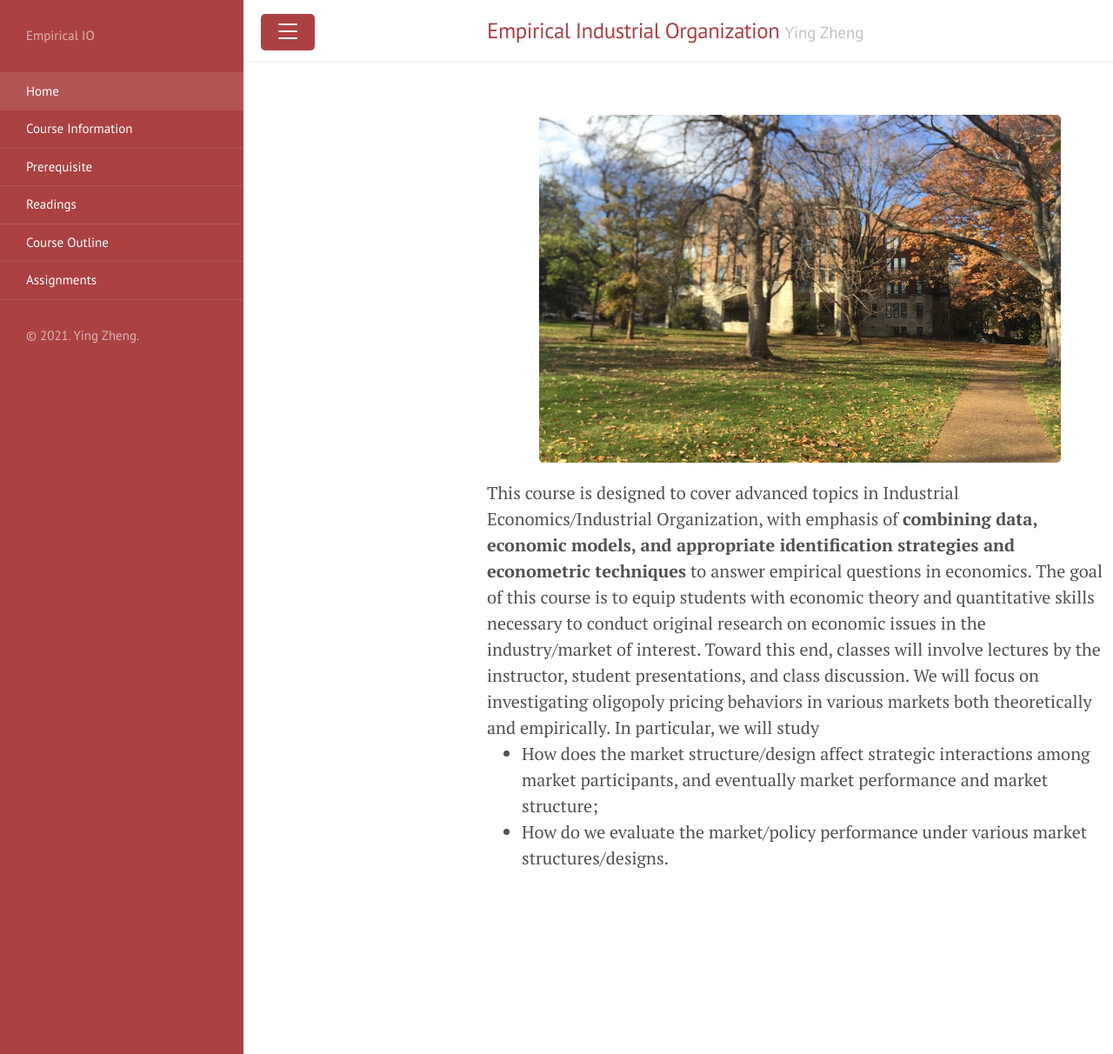
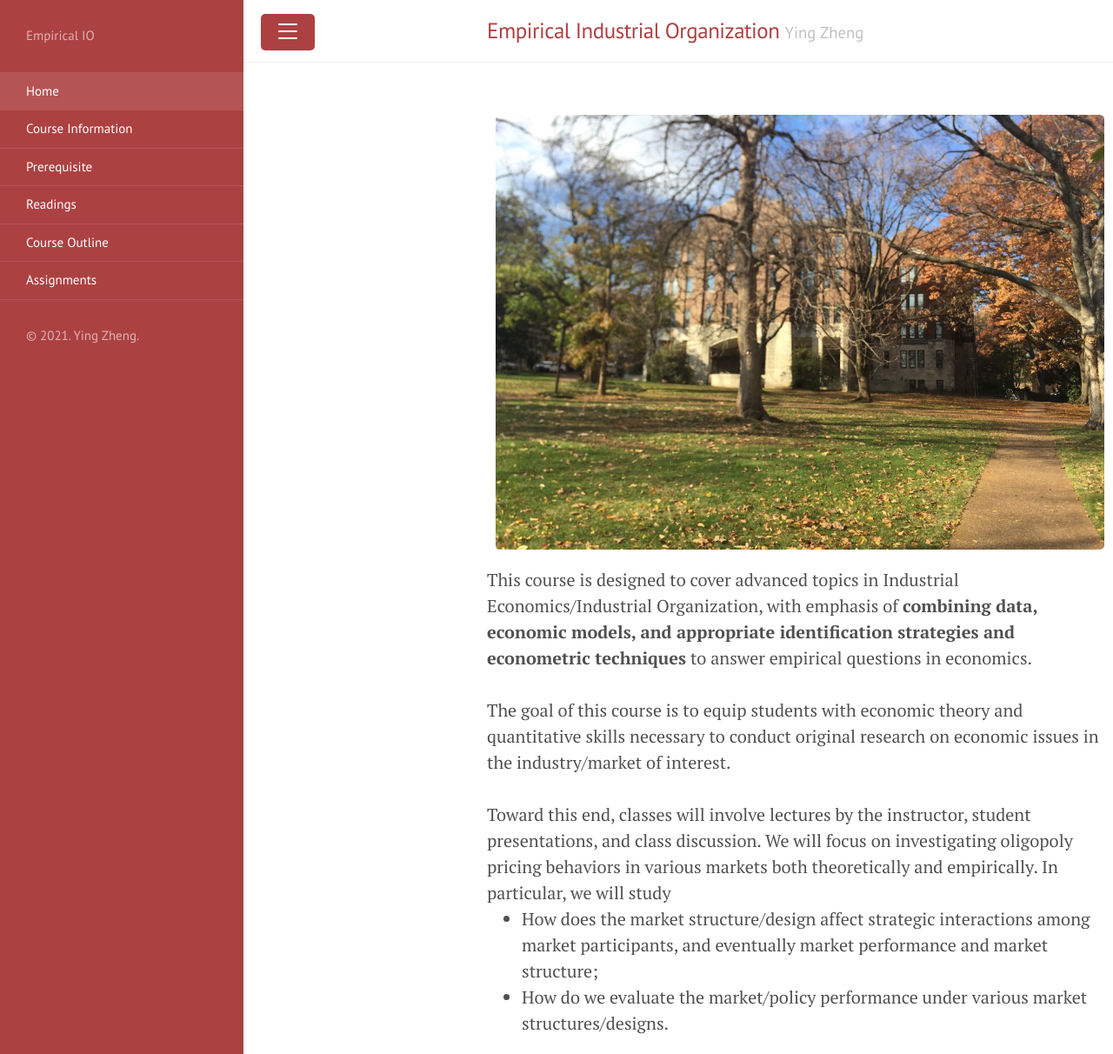
Before and after one commit to yingzheng-econ/Empirical-IO-Course, a Jekyll site: the page built from index.html, in a window 1280 px wide and 1212 px high. Shown: the whole window at 87% size. Built offline with Jekyll 4.4.1, drawn with Linux system fonts in a browser that asks for light colours; the list of posts is cut into pages by our own code.

Commit message:
update homepage

```diff
--- a/index.html
+++ b/index.html
@@ -4,10 +4,16 @@ title: Home
 ---
 
 <p align="center">
-<img src="{{site.url}}/image/IO.png" height="400" width="600" />
+<img src="{{site.url}}/image/IO.png" height="500" width="700" />
 </p>
 
-This course is designed to cover advanced topics in Industrial Economics/Industrial Organization, with emphasis of <b>combining data, economic models, and appropriate identification strategies and econometric techniques</b> to answer empirical questions in economics. The goal of this course is to equip students with economic theory and quantitative skills necessary to conduct original research on economic issues in the industry/market of interest. Toward this end, classes will involve lectures by the instructor, student presentations, and class discussion. We will focus on investigating oligopoly pricing behaviors in various markets both theoretically and empirically. In particular, we will study<br>
+This course is designed to cover advanced topics in Industrial Economics/Industrial Organization, with emphasis of <b>combining data, economic models, and appropriate identification strategies and econometric techniques</b> to answer empirical questions in economics.
+<br>
+<br>
+The goal of this course is to equip students with economic theory and quantitative skills necessary to conduct original research on economic issues in the industry/market of interest.
+<br>
+<br>
+Toward this end, classes will involve lectures by the instructor, student presentations, and class discussion. We will focus on investigating oligopoly pricing behaviors in various markets both theoretically and empirically. In particular, we will study<br>
 <ul>
   <li>How does the market structure/design affect strategic interactions among market participants, and eventually market performance and market structure;</li>
   <li>How do we evaluate the market/policy performance under various market structures/designs.</li>
```
